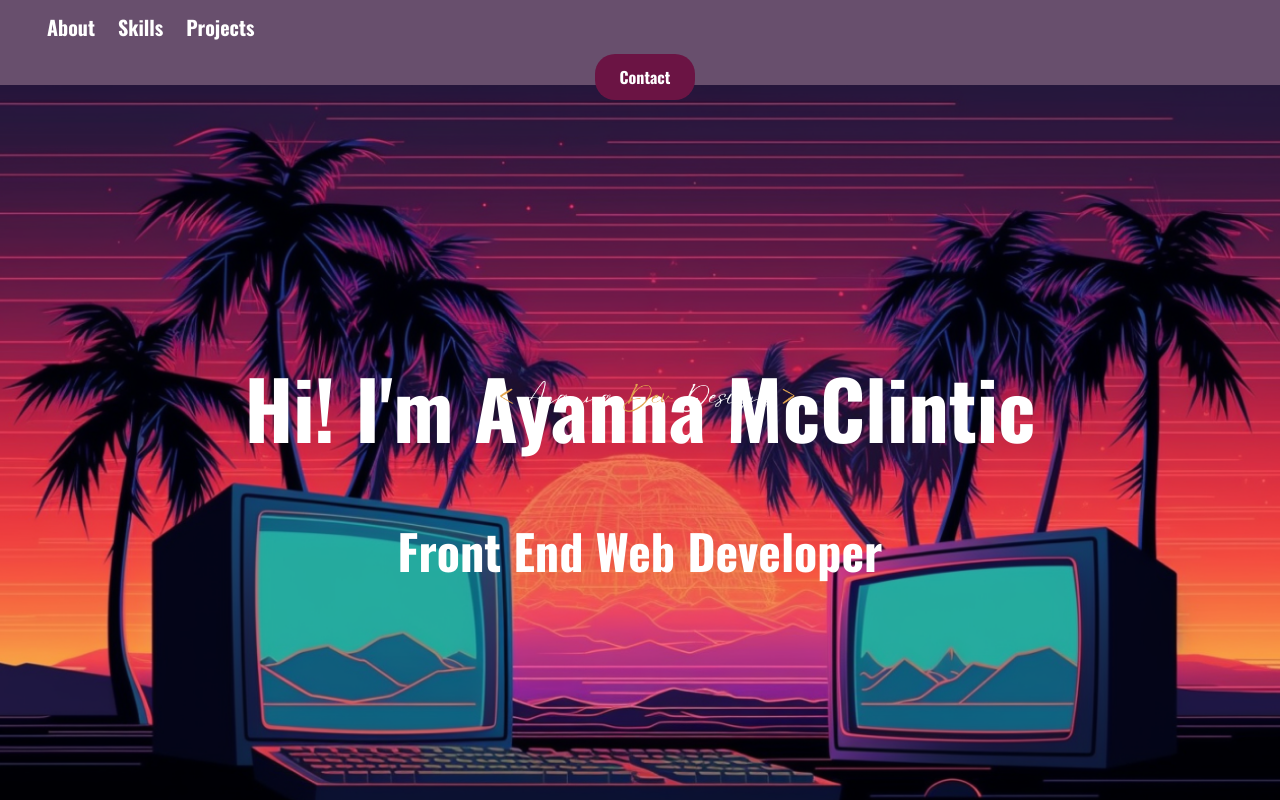
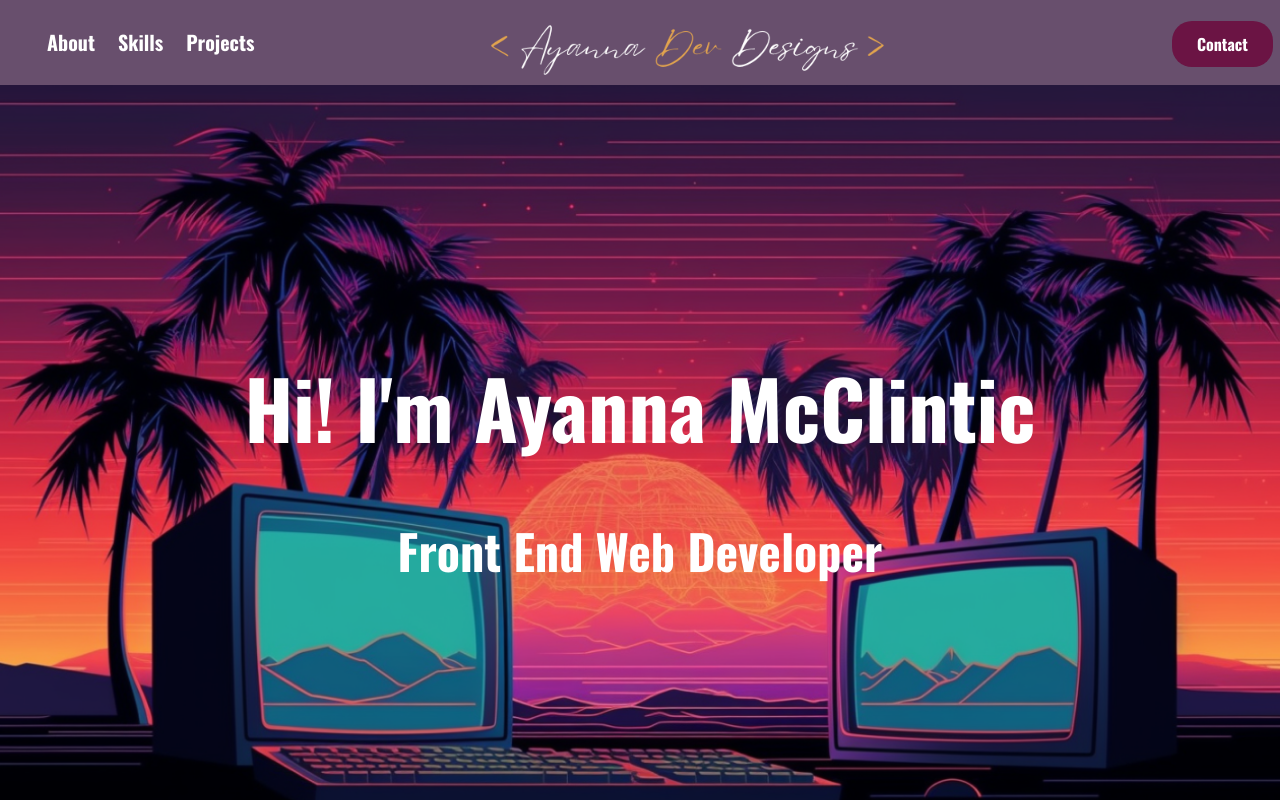
Before and after one commit to Drivenbydigital/ayanna-dev-portfolio, a website: page index.html in a window 1280 px wide. Shown: the top 800 px of the page. Drawn offline with nearby package versions, Linux system fonts and the light colour scheme.

Commit message:
corrected contact button

```diff
--- a/css/main.css
+++ b/css/main.css
@@ -111,7 +111,6 @@ h6 {
 
 .navbar {
   background: rgba(37, 0, 44, 0.69);
-
   justify-content: space-between;
   align-items: center;
   margin-bottom: 0;
@@ -120,6 +119,9 @@ h6 {
   color: white;
 }
 
+img {
+  width: 100%;
+}
 #logo {
   display: flex;
   width: 100%;
@@ -872,7 +874,7 @@ h3 {
 
   .contact-wrapper {
     display: flex;
-    grid-template-columns: auto 1fr;
+    flex-direction: column;
     align-items: center;
     gap: 10px;
   }
@@ -989,7 +991,7 @@ h3 {
 
 
   .hero {
-    background-image: url('/img/comp-landscape.png');
+    background-image: url('../img/comp-landscape.png');
     background-size: cover;
     background-position: center;
     height: 100vh;
@@ -1098,7 +1100,7 @@ h3 {
     text-align: center;
     color: white;
     font-size: 40px;
-    ;
+
   }
 
   .skills .skill-grid {
@@ -1257,13 +1259,23 @@ h3 {
 
   }
 
-  #logo {
-    position: absolute;
-    left: 50%;
-    transform: translateX(-50%);
-
-  }
-
+
+
+  .navbar img {
+    width: 350px;
+    height: auto;
+    margin-bottom: 7rem;
+    margin-left: 16rem;
+
+  }
+
+  .navbar #logo {
+    display: flex;
+    justify-content: center;
+    align-items: center;
+    width: 330px;
+    /* Adjust the width as needed */
+  }
 
 
   .navbar-links {
@@ -1311,8 +1323,8 @@ h3 {
   .button-wrapper {
     display: flex;
     justify-content: flex-end;
-
-
+    margin-left: 35px;
+    margin-bottom: 115px;
   }
 
   .button-wrapper a {
@@ -1553,7 +1565,7 @@ h3 {
 
   .contact-wrapper {
     display: flex;
-    grid-template-columns: auto 1fr;
+    padding-left: 4rem;
     align-items: center;
     gap: 10px;
   }
@@ -1616,9 +1628,11 @@ h3 {
   }
 
   .navbar img {
-    width: 300px;
+    width: 350px;
     /* adjust as needed */
     height: auto;
+    margin-bottom: 7rem;
+    margin-left: 1rem;
 
   }
 
@@ -1633,7 +1647,7 @@ h3 {
     flex-direction: row;
     width: 100%;
     color: white;
-    margin-top: 5px;
+    margin-top: 20px;
     margin-left: 10px;
 
 
@@ -1964,9 +1978,10 @@ h3 {
   }
 
   .navbar img {
-    width: 300px;
+    width: 350px;
     /* adjust as needed */
     height: auto;
+    margin-bottom: 7rem;
 
   }
 
@@ -1981,7 +1996,7 @@ h3 {
     flex-direction: row;
     width: 100%;
     color: white;
-    margin-top: 5px;
+    margin-top: 20px;
     margin-left: 10px;
 
 
@@ -2023,6 +2038,19 @@ h3 {
     margin-top: 5px;
     text-decoration: none;
     display: inline-block;
+  }
+  .contact-button a{
+    margin-bottom: 1rem;
+  }
+
+  .button-wrapper {
+    display: flex;
+    justify-content: flex-end;
+    margin-left: 170px;
+    margin-bottom: 115px;
+  }
+  .button-wrapper a {
+    margin-bottom: 10px;
   }
 
   .contact-button:hover {
@@ -2078,6 +2106,7 @@ h3 {
     color: #b39d22;
     font-size: 2.0rem;
   }
+
 
   .project-grid {
     display: flex;
@@ -2315,9 +2344,10 @@ h3 {
   }
 
   .navbar img {
-    width: 300px;
+    width: 385px;
     /* adjust as needed */
     height: auto;
+    margin-bottom: 7rem;
 
   }
 
@@ -2332,7 +2362,7 @@ h3 {
     flex-direction: row;
     width: 100%;
     color: white;
-    margin-top: 5px;
+    margin-top: 20px;
     margin-left: 10px;
 
 
@@ -2353,7 +2383,7 @@ h3 {
 
   .navbar-links.active {
     display: flex;
-    background-color: transparen;
+    background-color: transparent;
     color: white;
   }
 
@@ -2374,6 +2404,16 @@ h3 {
     margin-top: 5px;
     text-decoration: none;
     display: inline-block;
+  }
+  .button-wrapper {
+    display: flex;
+    justify-content: flex-end;
+    margin-left: 180px;
+    margin-bottom: 115px;
+  }
+
+  .button-wrapper a {
+    margin-bottom: 10px;
   }
 
   .contact-button:hover {
@@ -2457,6 +2497,10 @@ h3 {
     width: 100%;
     line-height: 1.8;
     font-size: 1.8rem;
+  }
+
+  .projects #first-column .p {
+    padding-top: 1rem;
   }
 
   .project-button {
@@ -2558,7 +2602,7 @@ h3 {
     margin-bottom: 24px;
     padding-top: 0;
     padding-bottom: 0;
-    font-family: Oswald, sans-serif;
+    font-family: 'Oswald', sans-serif;
     font-size: 40px;
     display: flex;
   }
@@ -2669,9 +2713,11 @@ h3 {
   }
 
   .navbar img {
-    width: 300px;
+    width: 400px;
     /* adjust as needed */
     height: auto;
+    margin-bottom: 7rem;
+
 
   }
 
@@ -2686,7 +2732,7 @@ h3 {
     flex-direction: row;
     width: 100%;
     color: white;
-    margin-top: 5px;
+    margin-top: 20px;
     margin-left: 10px;
 
 
@@ -2728,6 +2774,18 @@ h3 {
     margin-top: 5px;
     text-decoration: none;
     display: inline-block;
+  }
+
+  .button-wrapper {
+    display: flex;
+    justify-content: flex-end;
+    margin-left: 255px;
+    margin-bottom: 120px;
+  }
+
+  .button-wrapper a {
+    margin-left:30px;
+    margin-bottom: 10px;
   }
 
   .contact-button:hover {
@@ -2782,7 +2840,31 @@ h3 {
   .projects h3 {
     color: #b39d22;
     font-size: 40px;
-  }
+    margin-bottom: 0;
+  }
+
+  .projects #first-column h3 {
+    margin-top: -492px;
+  }
+  .projects #third-column h3 {
+    padding-top: 6rem;
+  }
+
+  .projects #first-column p:first-of-type {
+    margin-top: -350px;
+}
+.projects #third-column p:first-of-type {
+  margin-bottom: 45px;
+}
+
+.projects #third-column p:second-of-type {
+  margin-bottom: 100px;
+}
+.projects #first-column {
+margin-top: -20px;
+}
+
+
 
   .project-grid {
     display: flex;
@@ -2812,10 +2894,14 @@ h3 {
 
   }
 
+
+
   .column p {
     text-align: left;
     width: 100%;
     line-height: 1.8;
+    margin-top: 0;
+
   }
 
 
@@ -2889,7 +2975,8 @@ h3 {
     position: relative;
   }
 
-  .content-wrapper width: 100%;
+  .content-wrapper {
+    width: 100%;
   }
 
 
--- a/index.html
+++ b/index.html
@@ -27,7 +27,7 @@
 <body>
 
   <!-- Navigation Menu -->
-  <nav class="navbar">
+  <div class="navbar">
     <div class="navbar-links">
       <ul>
         <li><a href="#about">About</a></li>
@@ -37,9 +37,10 @@
     </div>
     <div id="logo">
       <img src="img\Copy-of-Ayanna-Dev-Designs-3.png" alt="logo" />
-    </div>
+
     <div class="button-wrapper">
       <a href="#contact" class="contact-button">Contact</a>
+    </div>
     </div>
 
 
@@ -48,7 +49,7 @@
       <span class="bar"></span>
       <span class="bar"></span>
     </a>
-  </nav>
+  </div>
 
 
   <!-- Hero Section -->
@@ -102,7 +103,8 @@
                 including a Cards design pattern, that can be repurposed for different sites.</p>
               <p><strong>Skills:</strong> CSS3, Flexbox, HTML5, Media Queries, Responsive Typography</p>
               <p><strong>Tools:</strong> GitHub, Text editors</p>
-            <a href="https://drivenbydigital.github.io/unplugged/" target="_blank" class="project-button">LIVE PAGE</a>
+              <a href="https://drivenbydigital.github.io/unplugged/" target="_blank" class="project-button">LIVE
+                PAGE</a>
             </div>
           </div>
         </div>
```
Lines whose indentation alone changed are shown as unchanged.
